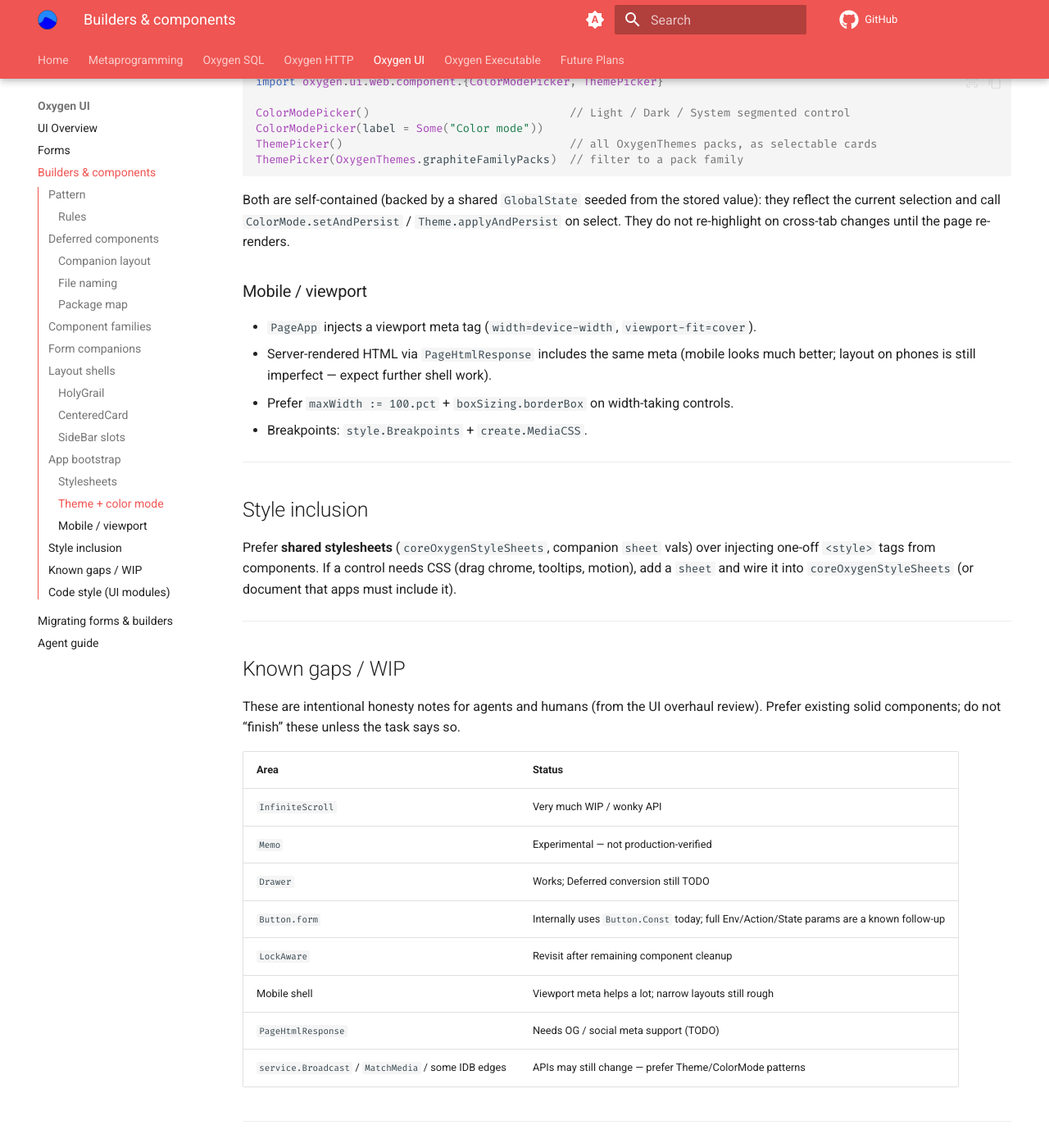
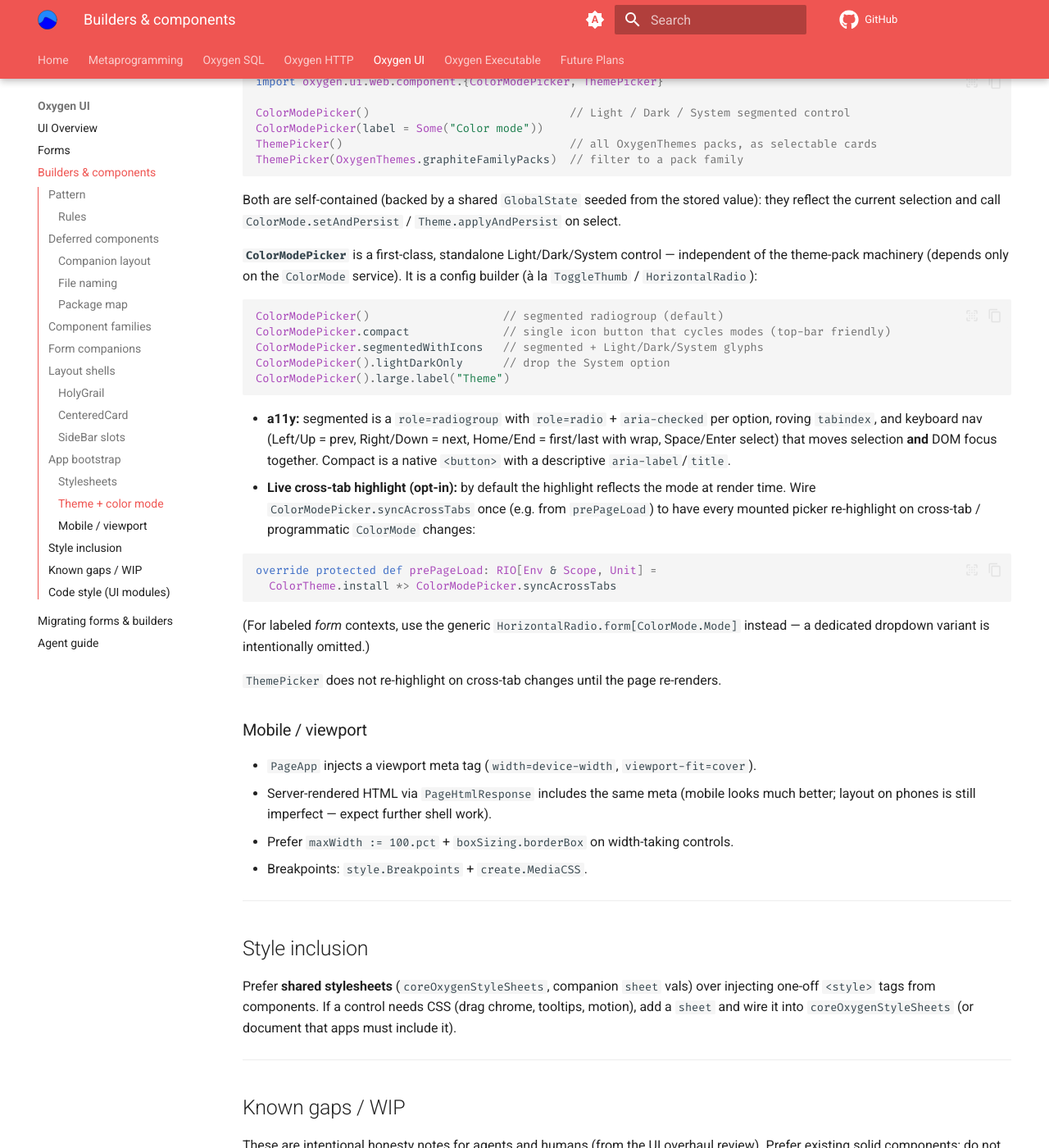
Before and after one commit to Kalin-Rudnicki/Oxygen, an MkDocs documentation site: the page built from docs/docs/ui/builders.md, in a window 1280 px wide and 1400 px high, scrolled down 5366 px. Shown: the whole window at 82% size. Built offline with MkDocs 1.6.1 and Material for MkDocs 9.7.7, drawn with Linux system fonts in a browser that asks for light colours; comment, search, counter and statistics services are not loaded.

Commit message:
OXY-154: harden ColorModePicker into a standalone Light/Dark/System component
Rework the reusable color-mode picker into a first-class, standalone widget,
fully independent of the theme-pack machinery (depends only on the ColorMode
service).

- Config-builder widget (à la ToggleThumb / HorizontalRadio) with two variants:
  Segmented (role=radiogroup, default) and Compact (single icon cycle button).
- Config knobs: small/medium/large, label/noLabel, includeSystem/lightDarkOnly,
  withIcons/noIcons, idPrefix. Backward-compatible apply()/apply(label=...).
- a11y: roving tabindex, role=radio + aria-checked per option, and keyboard
  navigation (arrows / Home / End / Space / Enter) that moves selection and DOM
  focus together; compact is a native button with descriptive aria-label/title.
- Extracted pure decision logic (ColorModePicker.Logic) and unit-tested it.
- Opt-in ColorModePicker.syncAcrossTabs subscribes to the Broadcast color-mode
  channel and re-highlights every mounted picker on cross-tab / programmatic
  changes.
- Showcase (ThemePage) demos the variants; docs updated.

No changes to ColorMode / Theme / ColorTheme / ThemePicker behavior.

Co-Authored-By: Claude Opus 4.8 <noreply@anthropic.com>
Claude-Session: https://claude.ai/code/session_011YxWKdsz97QT9BD7AdpSq6

````diff
--- a/docs/docs/ui/builders.md
+++ b/docs/docs/ui/builders.md
@@ -222,7 +222,37 @@ ThemePicker(OxygenThemes.graphiteFamilyPacks)  // filter to a pack family
 
 Both are self-contained (backed by a shared `GlobalState` seeded from the stored value): they
 reflect the current selection and call `ColorMode.setAndPersist` / `Theme.applyAndPersist` on
-select. They do not re-highlight on cross-tab changes until the page re-renders.
+select.
+
+**`ColorModePicker`** is a first-class, standalone Light/Dark/System control — independent of the
+theme-pack machinery (depends only on the `ColorMode` service). It is a config builder (à la
+`ToggleThumb` / `HorizontalRadio`):
+
+```scala
+ColorModePicker()                    // segmented radiogroup (default)
+ColorModePicker.compact              // single icon button that cycles modes (top-bar friendly)
+ColorModePicker.segmentedWithIcons   // segmented + Light/Dark/System glyphs
+ColorModePicker().lightDarkOnly      // drop the System option
+ColorModePicker().large.label("Theme")
+```
+
+- **a11y:** segmented is a `role=radiogroup` with `role=radio` + `aria-checked` per option, roving
+  `tabindex`, and keyboard nav (Left/Up = prev, Right/Down = next, Home/End = first/last with wrap,
+  Space/Enter select) that moves selection **and** DOM focus together. Compact is a native
+  `<button>` with a descriptive `aria-label`/`title`.
+- **Live cross-tab highlight (opt-in):** by default the highlight reflects the mode at render time.
+  Wire `ColorModePicker.syncAcrossTabs` once (e.g. from `prePageLoad`) to have every mounted picker
+  re-highlight on cross-tab / programmatic `ColorMode` changes:
+
+  ```scala
+  override protected def prePageLoad: RIO[Env & Scope, Unit] =
+    ColorTheme.install *> ColorModePicker.syncAcrossTabs
+  ```
+
+  (For labeled *form* contexts, use the generic `HorizontalRadio.form[ColorMode.Mode]` instead — a
+  dedicated dropdown variant is intentionally omitted.)
+
+`ThemePicker` does not re-highlight on cross-tab changes until the page re-renders.
 
 ### Mobile / viewport
 
````
Also changed, not shown: report/OXY-154-colormode.md (added, +43 -0 lines), 3 other files.
